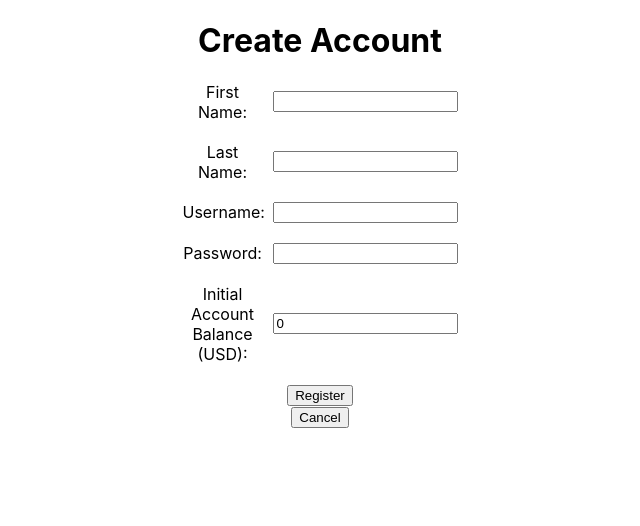
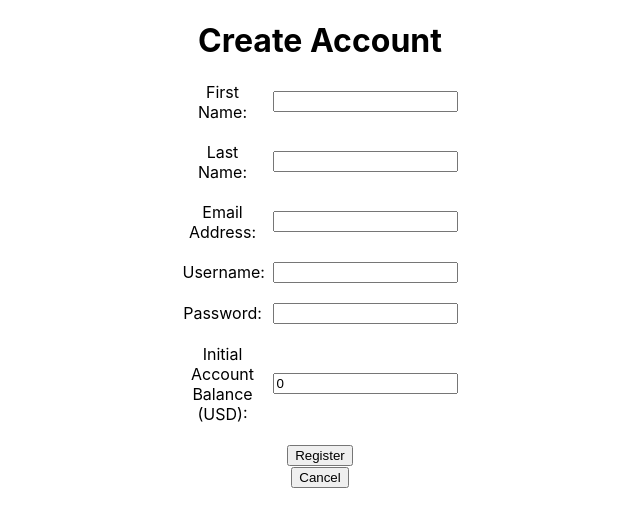
Before and after one commit to caysony1/266P, a React (Create React App) app in the folder client/: page /register in a window 1280 px wide. Shown: the top 526 px of the page, without its empty margins (320-960 px from the left). Built offline with nearby package versions, Linux system fonts and the light colour scheme.

Commit message:
Added email input field to UI

```diff
--- a/client/src/components/Register.js
+++ b/client/src/components/Register.js
@@ -5,6 +5,7 @@ import { AuthService } from '../services/auth-service';
 function Register() {
     const [firstName, setFirstName] = useState('');
     const [lastName, setLastName] = useState('');
+    const [email, setEmail] = useState('');
     const [username, setUsername] = useState('');
     const [password, setPassword] = useState('');
     const [accBalance, setAccBalance] = useState(0);
@@ -16,7 +17,7 @@ function Register() {
 
         const authService = new AuthService();
 
-        authService.register(username, password, firstName, lastName, accBalance)
+        authService.register(username, password, firstName, lastName, email, accBalance)
             .then(() => {
                 routeNavigate('/home');
             });
@@ -40,6 +41,14 @@ function Register() {
                         type="text"
                         value={lastName}
                         onChange={(e) => setLastName(e.target.value)}
+                    />
+                </div>
+                <div style={{ display: "flex", alignItems: "center", marginBottom: "20px" }}>
+                    <label style={{ marginRight: "10px", width: "80px" }}>Email Address: </label>
+                    <input
+                        type="text"
+                        value={email}
+                        onChange={(e) => setEmail(e.target.value)}
                     />
                 </div>
                 <div style={{ display: "flex", alignItems: "center", marginBottom: "20px" }}>
--- a/client/src/services/auth-service.js
+++ b/client/src/services/auth-service.js
@@ -15,7 +15,7 @@ export class AuthService {
         })
     }
 
-    async register (username, password, firstName, lastName, balance) {
+    async register (username, password, firstName, lastName, email, balance) {
         const requestUrl = `${AUTH_API_BASE_URL}/register`;
 
         try {
@@ -30,7 +30,7 @@ export class AuthService {
                     password: password,
                     firstname: firstName,
                     lastname: lastName,
-                    email: null, // PLACEHOLDER - populate with form field here
+                    email: email,
                     balance: Number(balance)
                 })
             });
```
